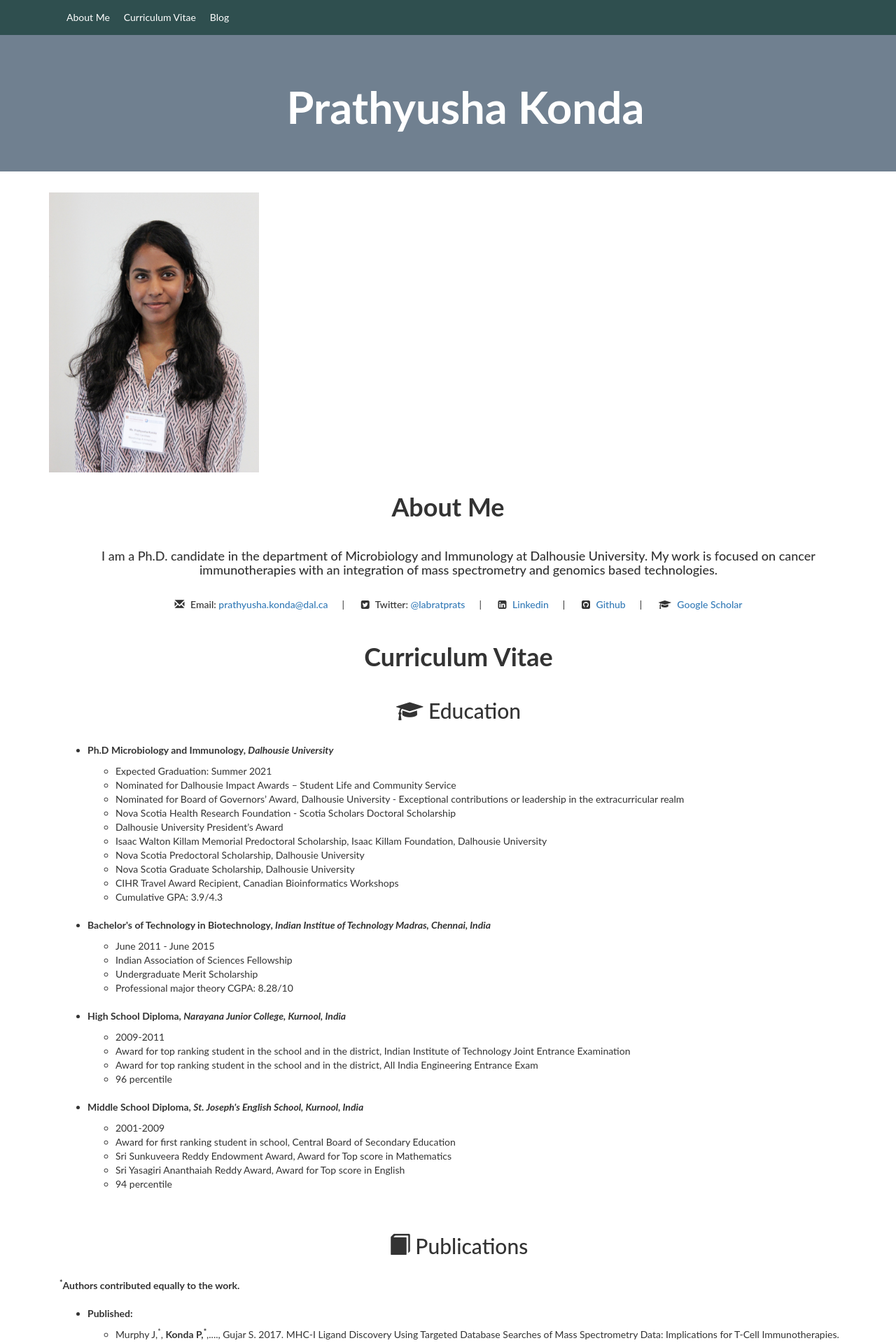
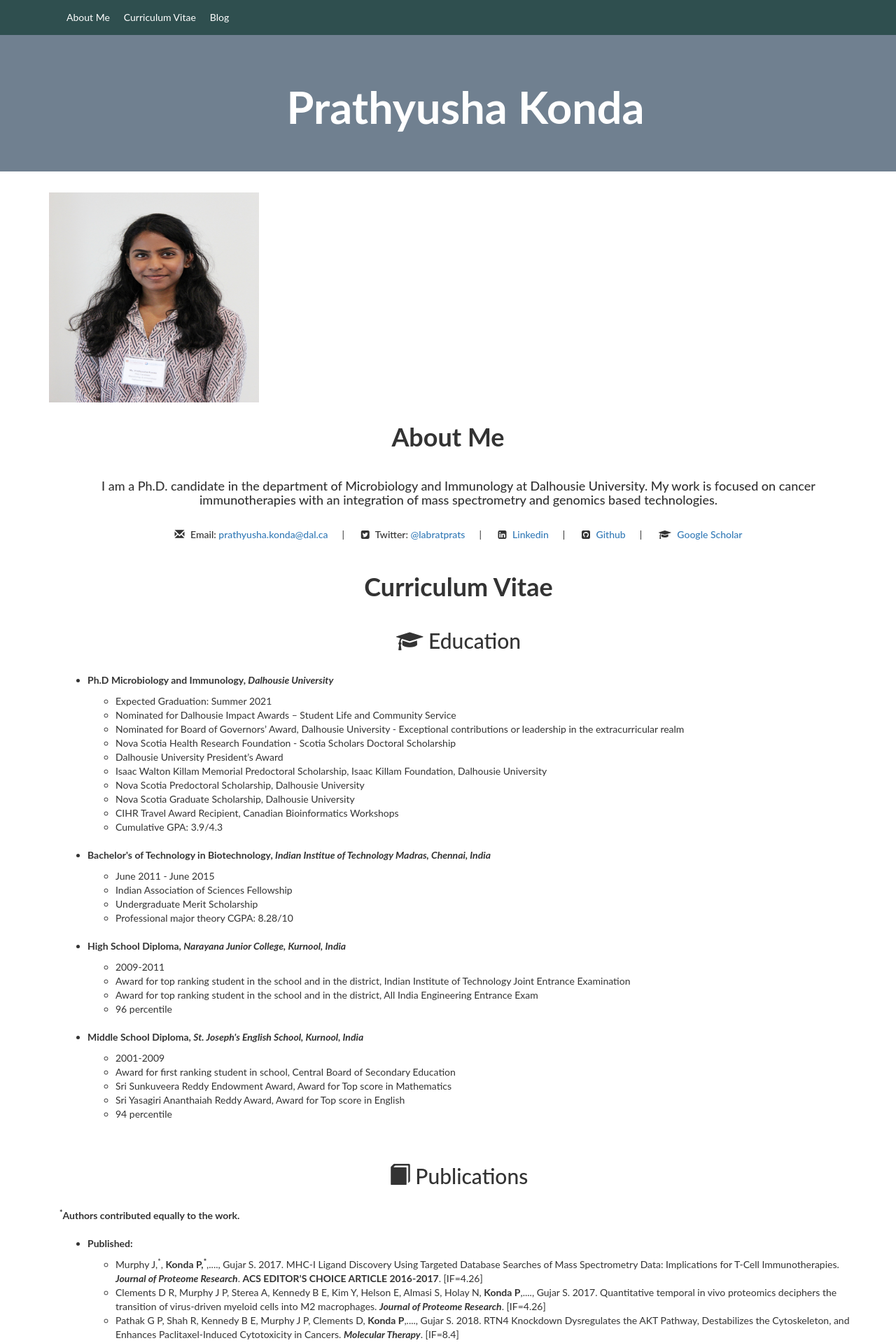
Before and after one commit to Prathyusha-konda/Prathyusha-konda.github.io, a Jekyll site: the page built from index.md, in a window 1280 px wide. Shown: the top 1919 px of the page at 70% size. Built offline with Jekyll 4.4.1, drawn with Linux system fonts in a browser that asks for light colours; nearby versions of some CDN libraries.

Commit message:
Update index.md

```diff
--- a/index.md
+++ b/index.md
@@ -6,7 +6,7 @@ layout: default
 page_title: Prathyusha Konda
 scroll: true
 ---
-<img src="images/header_new_copy.jpg" width="300" height="400" alt="hi" class="inline"/>
+<img src="images/header_new_copy.jpg" width="300" height="300" alt="hi" class="inline"/>
 <div class="container" id="about">
 </div>
 <h1 id="about"><b>About Me</b></h1>
```
